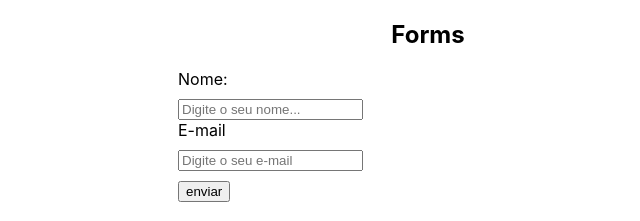
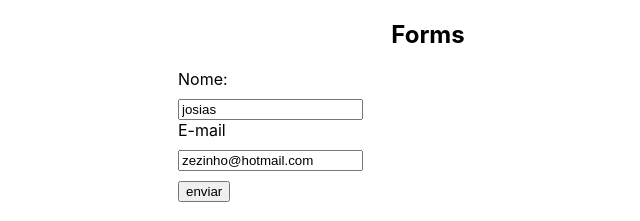
Before and after one commit to jpcchaves/Curso-ReactJS, a React (Create React App) app in the folder 5_REACT_FORMS/forms/: page / in a window 1280 px wide. Shown: the top 221 px of the page, without its empty margins (212-852 px from the left). Built offline with nearby package versions, Linux system fonts and the light colour scheme.

Commit message:
**controlled inputs (valores pré definidos)
AULA 60 DO CURSO, MÓDULO DE FORMS *IMPORTANTE*

```diff
--- a/5_REACT_FORMS/forms/src/App.js
+++ b/5_REACT_FORMS/forms/src/App.js
@@ -6,7 +6,7 @@ function App() {
   return (
     <div className="App">
       <h2>Forms</h2>
-      <MyForm />
+      <MyForm user={{name: "josias", email:"zezinho@hotmail.com"}}/>
     </div>
   );
 }
--- a/5_REACT_FORMS/forms/src/components/MyForm.jsx
+++ b/5_REACT_FORMS/forms/src/components/MyForm.jsx
@@ -3,10 +3,13 @@ import './MyForm.css'
 
 import { useState } from 'react'
 
-const MyForm = () => {
+const MyForm = ({ user }) => {
+  // 6- controlled inputs
+
+
   // 3- Gerenciamento de dados
-  const [name, setName] = useState()
-  const [email, setEmail] = useState()
+  const [name, setName] = useState(user ? user.name : '')
+  const [email, setEmail] = useState(user ? user.email : '')
 
   // 3- Funções de gerenciamento
   const handleName = (e) => {
@@ -29,16 +32,16 @@ const MyForm = () => {
       <form onSubmit={handleSubmit}>
         <div>
           <label htmlFor="name">Nome:</label>
-          <input type="text" name="name" placeholder='Digite o seu nome...' onChange={handleName} />
+          <input value={name} type="text" name="name" placeholder='Digite o seu nome...' onChange={handleName} />
         </div>
 
         {/* 2- Label envolvendo input */}
         {/* Prática recomendada! */}
         <label>
           <span>E-mail</span>
-            {/* State inline */}
+          {/* State inline */}
           {/* (*não recomendado*) */}
-          <input type="email" name="email" placeholder='Digite o seu e-mail' onChange={(e) => {setEmail(e.target.value)}}/>
+          <input value={email} type="email" name="email" placeholder='Digite o seu e-mail' onChange={(e) => { setEmail(e.target.value) }} />
         </label>
         <input type="submit" value="enviar" />
 
```
